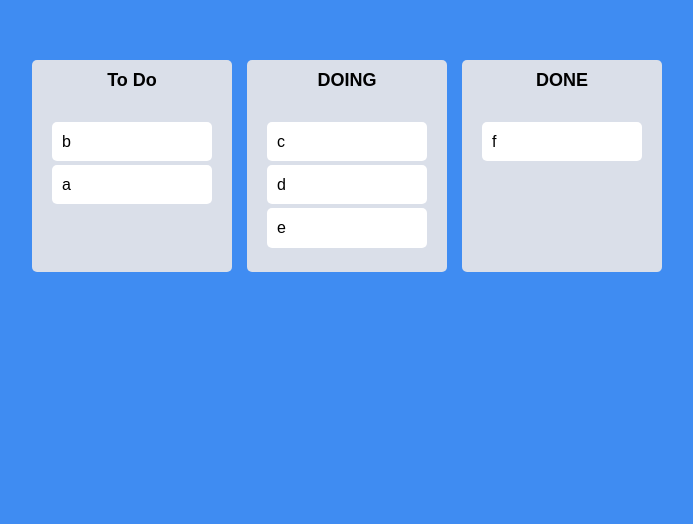
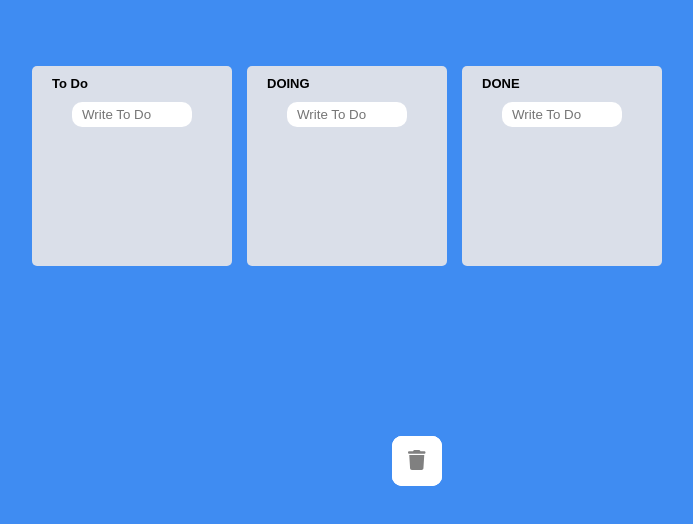
Before and after one commit to rlaclghks123/react-masterClass-trello, a React (Create React App) app: page / in a window 1280 px wide. Shown: the part 234-758 px from the top of the page, without its empty margins (358-1051 px from the left). Built offline with nearby package versions, Linux system fonts and the light colour scheme.

Commit message:
Delete 부분 추가

```diff
--- a/package.json
+++ b/package.json
@@ -14,6 +14,7 @@
     "react": "^18.2.0",
     "react-beautiful-dnd": "^13.1.0",
     "react-dom": "^18.2.0",
+    "react-hook-form": "^7.33.1",
     "react-scripts": "5.0.1",
     "recoil": "^0.7.4",
     "style-components": "^0.1.0",
--- a/src/App.tsx
+++ b/src/App.tsx
@@ -3,6 +3,7 @@ import { useRecoilState } from "recoil";
 import styled from "styled-components";
 import { toDoState } from "./atoms";
 import Board from "./Components/Board";
+import DeleteBox from "./Components/DeleteBox";
 
 const Wrapper = styled.div`
   display: flex;
@@ -25,24 +26,37 @@ function App() {
   const [toDos, setToDos] = useRecoilState(toDoState);
 
   const onDragEnd = (info: DropResult) => {
-    const { draggableId, destination, source } = info;
+    const { destination, source } = info;
+
     if (!destination) return;
     if (source.droppableId === destination?.droppableId) {
       setToDos(allToDos => {
         const copyBoard = [...allToDos[source.droppableId]];
+        const copyObj = copyBoard[source.index];
         copyBoard.splice(source.index, 1);
-        copyBoard.splice(destination?.index, 0, draggableId);
+        copyBoard.splice(destination?.index, 0, copyObj);
         return { ...allToDos, [source.droppableId]: copyBoard };
       });
     }
 
     if (source.droppableId !== destination?.droppableId) {
+      if (destination.droppableId === "delete") {
         setToDos(allToDos => {
           const sourceBoard = [...allToDos[source.droppableId]];
+          sourceBoard.splice(source.index, 1);
+          return {
+            ...allToDos,
+            [source.droppableId]: sourceBoard,
+          };
+        });
+      } else {
+        setToDos(allToDos => {
+          const sourceBoard = [...allToDos[source.droppableId]];
+          const copyObj = sourceBoard[source.index];
           const destinationBoard = [...allToDos[destination.droppableId]];
 
           sourceBoard.splice(source.index, 1);
-        destinationBoard.splice(destination?.index, 0, draggableId);
+          destinationBoard.splice(destination?.index, 0, copyObj);
 
           return {
             ...allToDos,
@@ -51,6 +65,7 @@ function App() {
           };
         });
       }
+    }
   };
 
   return (
@@ -58,7 +73,10 @@ function App() {
       <Wrapper>
         <Boards>
           {Object.keys(toDos).map(boardId => (
+            <>
               <Board key={boardId} boardId={boardId} toDos={toDos[boardId]} />
+              <DeleteBox boardId="delete" />
+            </>
           ))}
         </Boards>
       </Wrapper>
--- a/src/Components/Board.tsx
+++ b/src/Components/Board.tsx
@@ -1,5 +1,8 @@
 import { Droppable } from "react-beautiful-dnd";
+import { useForm } from "react-hook-form";
+import { useSetRecoilState } from "recoil";
 import styled from "styled-components";
+import { IToDo, toDoState } from "../atoms";
 import DraggableCard from "./DraggableCard";
 
 const Wrapper = styled.div`
@@ -13,9 +16,9 @@ const Wrapper = styled.div`
 `;
 
 const Title = styled.div`
-  text-align: center;
+  padding-left: 20px;
   font-weight: 700;
-  font-size: 18px;
+  font-size: 13px;
   margin-bottom: 10px;
 `;
 
@@ -31,8 +34,25 @@ const Area = styled.div<IArea>`
   padding: 20px;
 `;
 
-interface IBoard {
-  toDos: string[];
+const Form = styled.form`
+  width: 100%;
+  display: flex;
+  justify-content: center;
+  margin-bottom: 10px;
+  input {
+    width: 60%;
+    border-radius: 10px;
+    border: none;
+    padding: 5px;
+    padding-left: 10px;
+    :focus {
+      outline: none;
+    }
+  }
+`;
+
+export interface IBoard {
+  toDos: IToDo[];
   boardId: string;
 }
 
@@ -41,10 +61,39 @@ interface IArea {
   isDraggingOver: boolean;
 }
 
+interface IForm {
+  toDo: string;
+}
+
 function Board({ toDos, boardId }: IBoard) {
+  const { register, setValue, handleSubmit } = useForm<IForm>();
+  const setToDos = useSetRecoilState(toDoState);
+
+  const onValid = ({ toDo }: IForm) => {
+    const newToDo = {
+      id: Date.now(),
+      text: toDo,
+    };
+
+    setToDos(allBoards => {
+      return {
+        ...allBoards,
+        [boardId]: [newToDo, ...allBoards[boardId]],
+      };
+    });
+
+    setValue("toDo", "");
+  };
   return (
+    <>
       <Wrapper>
         <Title>{boardId}</Title>
+        <Form onSubmit={handleSubmit(onValid)}>
+          <input
+            {...register("toDo", { required: true })}
+            placeholder="Write To Do"
+          ></input>
+        </Form>
         <Droppable droppableId={boardId}>
           {(magic, snapshot) => (
             <Area
@@ -54,13 +103,19 @@ function Board({ toDos, boardId }: IBoard) {
               {...magic.droppableProps}
             >
               {toDos.map((toDo, index) => (
-              <DraggableCard toDo={toDo} index={index} key={toDo} />
+                <DraggableCard
+                  toDoId={toDo.id}
+                  toDoText={toDo.text}
+                  index={index}
+                  key={toDo.id}
+                />
               ))}
               {magic.placeholder}
             </Area>
           )}
         </Droppable>
       </Wrapper>
+    </>
   );
 }
 export default Board;
--- /dev/null
+++ b/src/Components/DeleteBox.tsx
@@ -0,0 +1,50 @@
+import { Droppable } from "react-beautiful-dnd";
+import { FontAwesomeIcon } from "@fortawesome/react-fontawesome";
+import { faTrash } from "@fortawesome/free-solid-svg-icons";
+import styled from "styled-components";
+
+const Wrapper = styled.div`
+  position: fixed;
+  bottom: 30px;
+  left: 750px;
+  width: 300px;
+  height: 100px;
+`;
+const Area = styled.div`
+  display: flex;
+  justify-content: center;
+  align-items: center;
+  background-color: inherit;
+  background-color: white;
+  width: 50px;
+  height: 50px;
+  border-radius: 10px;
+  svg {
+    font-size: 20px;
+    color: gray;
+  }
+`;
+
+interface ITo {
+  boardId: string;
+}
+
+function DeleteBox({ boardId }: ITo) {
+  return (
+    <>
+      <Wrapper>
+        <Droppable droppableId={boardId}>
+          {(magic, snapshot) => (
+            <Area ref={magic.innerRef} {...magic.droppableProps}>
+              <span>
+                <FontAwesomeIcon icon={faTrash} />
+              </span>
+              {magic.placeholder}
+            </Area>
+          )}
+        </Droppable>
+      </Wrapper>
+    </>
+  );
+}
+export default DeleteBox;
--- a/src/Components/DraggableCard.tsx
+++ b/src/Components/DraggableCard.tsx
@@ -2,7 +2,7 @@ import React from "react";
 import { Draggable } from "react-beautiful-dnd";
 import styled from "styled-components";
 
-const Card = styled.div<{ isDragging: boolean }>`
+const Card = styled.div<IArea>`
   border-radius: 5px;
   margin-bottom: 4px;
   padding: 10px;
@@ -13,13 +13,18 @@ const Card = styled.div<{ isDragging: boolean }>`
 `;
 
 interface IDraggableCard {
-  toDo: string;
+  toDoId: number;
+  toDoText: string;
   index: number;
 }
 
-function DraggableCard({ toDo, index }: IDraggableCard) {
+interface IArea {
+  isDragging: boolean;
+}
+
+function DraggableCard({ toDoId, toDoText, index }: IDraggableCard) {
   return (
-    <Draggable draggableId={toDo} key={toDo} index={index}>
+    <Draggable draggableId={toDoId + ""} key={toDoId} index={index}>
       {(magic, snapshot) => (
         <Card
           isDragging={snapshot.isDragging}
@@ -27,7 +32,7 @@ function DraggableCard({ toDo, index }: IDraggableCard) {
           {...magic.draggableProps}
           {...magic.dragHandleProps}
         >
-          {toDo}
+          {toDoText}
         </Card>
       )}
     </Draggable>
--- a/src/atoms.ts
+++ b/src/atoms.ts
@@ -1,14 +1,18 @@
 import { atom } from "recoil";
 
+export interface IToDo {
+  id: number;
+  text: string;
+}
 interface IToDoState {
-  [key: string]: string[];
+  [key: string]: IToDo[];
 }
 
 export const toDoState = atom<IToDoState>({
   key: "toDo",
   default: {
-    "To Do": ["b", "a"],
-    DOING: ["c", "d", "e"],
-    DONE: ["f"],
+    "To Do": [],
+    DOING: [],
+    DONE: [],
   },
 });
```
Also changed, not shown: 1 other file (tests, documents, lock files or other folders). Lines whose indentation alone changed are shown as unchanged.
